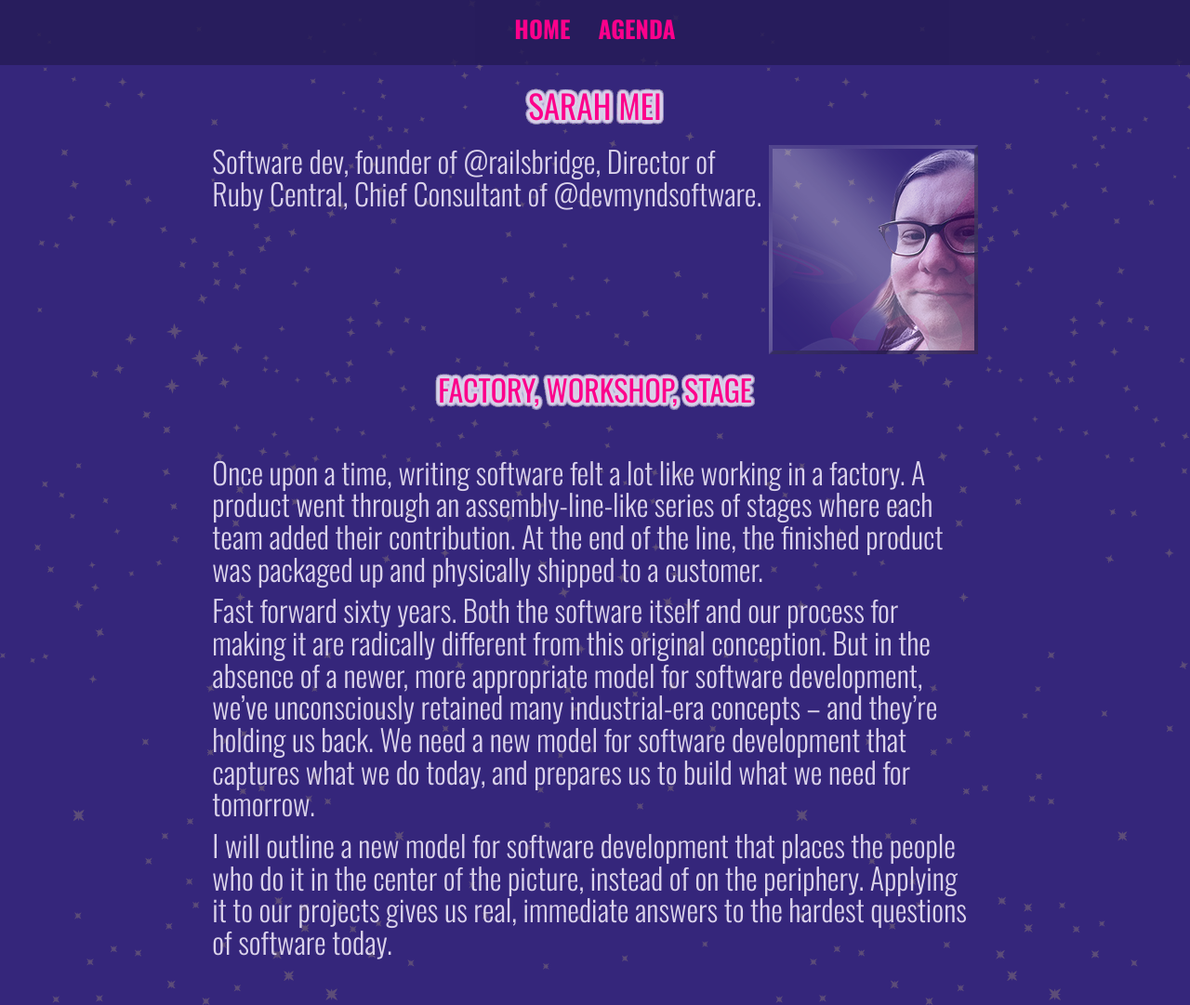
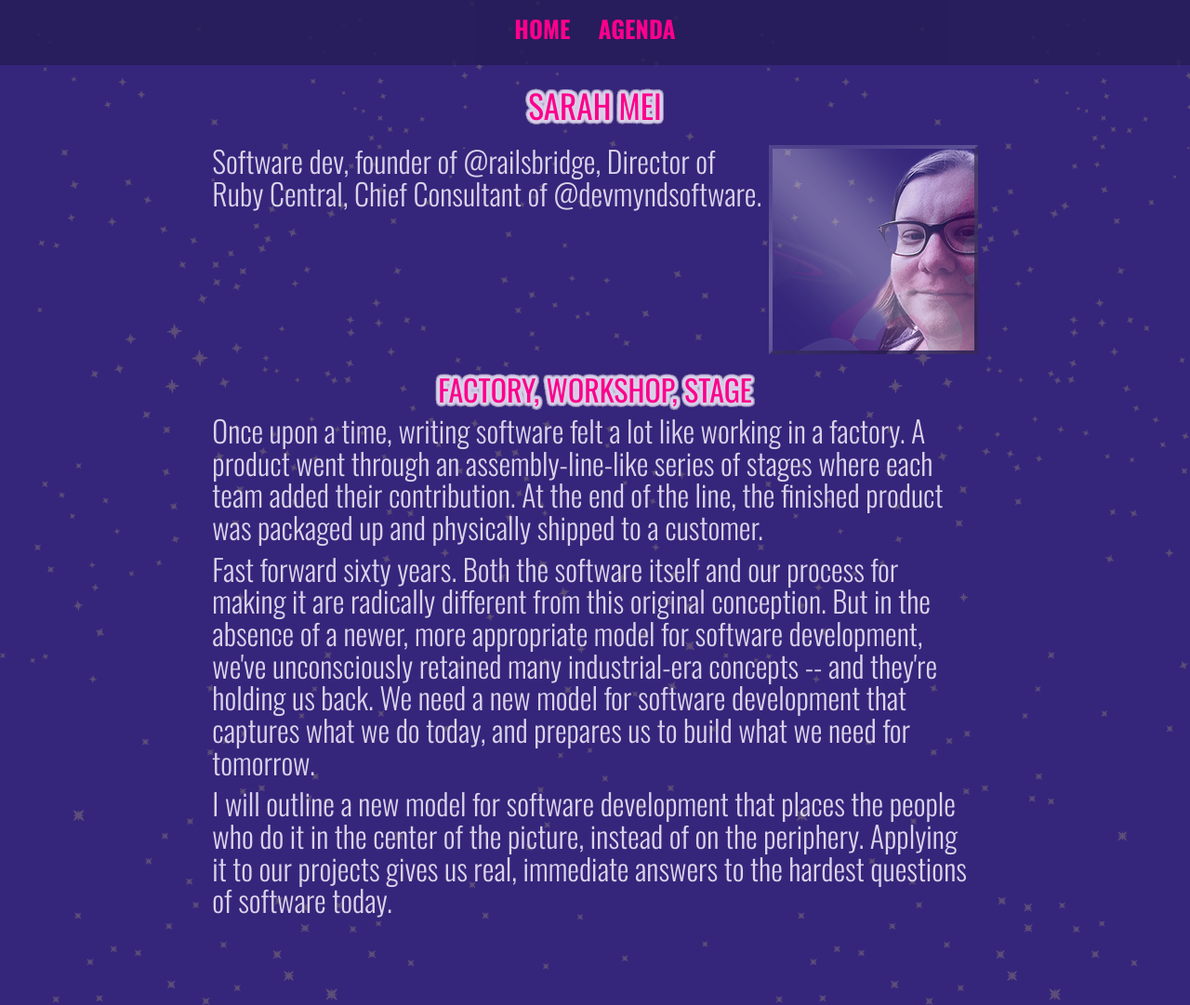
Before and after one commit to mightymuke/codemania.github.io, a Jekyll site: the page built from agenda/sarah-mei.md, in a window 1280 px wide and 1081 px high. Shown: the whole window at 93% size. Built offline with Jekyll 4.4.1, drawn with Linux system fonts in a browser that asks for light colours; nearby versions of some CDN libraries; some web fonts are replaced.

```diff
--- a/agenda/sarah-mei.md
+++ b/agenda/sarah-mei.md
@@ -6,11 +6,5 @@ speakerTwitter: sarahmei
 speakerBio: Software dev, founder of @railsbridge, Director of Ruby Central, Chief Consultant of @devmyndsoftware.
 speakerImage: 2016/sarah_mei.png
 talkTitle: Factory, Workshop, Stage
-talkBlurb:
+talkBlurb: "<p>Once upon a time, writing software felt a lot like working in a factory. A product went through an assembly-line-like series of stages where each team added their contribution. At the end of the line, the finished product was packaged up and physically shipped to a customer.</p><p>Fast forward sixty years. Both the software itself and our process for making it are radically different from this original conception. But in the absence of a newer, more appropriate model for software development, we've unconsciously retained many industrial-era concepts -- and they're holding us back. We need a new model for software development that captures what we do today, and prepares us to build what we need for tomorrow.</p><p>I will outline a new model for software development that places the people who do it in the center of the picture, instead of on the periphery. Applying it to our projects gives us real, immediate answers to the hardest questions of software today.</p>"
 ---
-
-Once upon a time, writing software felt a lot like working in a factory. A product went through an assembly-line-like series of stages where each team added their contribution. At the end of the line, the finished product was packaged up and physically shipped to a customer.
-
-Fast forward sixty years. Both the software itself and our process for making it are radically different from this original conception. But in the absence of a newer, more appropriate model for software development, we've unconsciously retained many industrial-era concepts -- and they're holding us back. We need a new model for software development that captures what we do today, and prepares us to build what we need for tomorrow.
-
-I will outline a new model for software development that places the people who do it in the center of the picture, instead of on the periphery. Applying it to our projects gives us real, immediate answers to the hardest questions of software today.
```
Also changed, not shown: agenda/andreia-gaita.md (+1 -4 lines), agenda/nicola-gaston.md (+1 -5 lines), agenda/peter-goodman.md (+1 -5 lines).
